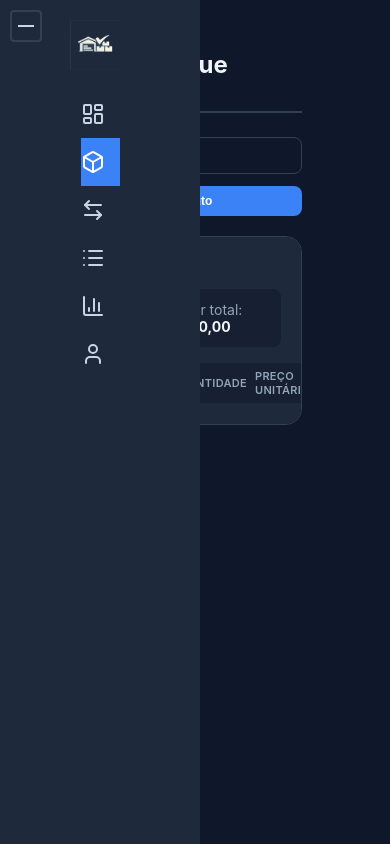
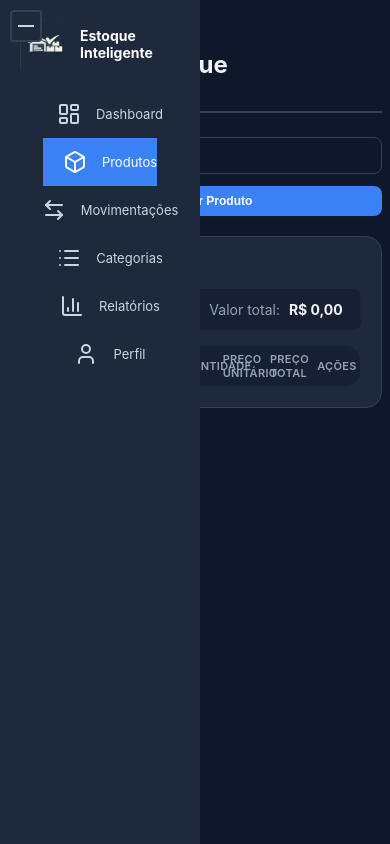
Before and after one commit to ThallisMonteiro/controle-estoque, a plain HTML site: page frontend/produtos.html in a window 390 px wide. Both pictures are taken after a click on the button 26 px from the left and 26 px from the top of the page. Drawn offline with nearby package versions, Linux system fonts and the light colour scheme; no server answers.

Commit message:
feat: adjusts in sidebar expansion time

```diff
--- a/frontend/css/style.css
+++ b/frontend/css/style.css
@@ -35,6 +35,7 @@ body {
   display: flex;
   min-height: 100vh;
   overflow-x: hidden;
+  position: relative;
 }
 
 .sidebar {
@@ -42,12 +43,13 @@ body {
   height: 100vh;
   background-color: #1e293b;
   color: white;
-  transition: width 0.3s ease, transform 0.5s ease;
+  transition: width 0.8s ease;
   overflow: hidden;
   position: fixed;
   left: 0;
   top: 0;
   z-index: 1000;
+  will-change: width;
 }
 
 .sidebar:hover {
@@ -112,7 +114,7 @@ body {
   padding: 15px 0;
   color: #cbd5e1;
   text-decoration: none;
-  transition: background 0.2s, color 0.2s;
+  transition: background 0.8s, color 0.2s;
   width: 100%;
 }
 
@@ -177,10 +179,12 @@ body {
   margin-left: var(--sidebar-width-collapsed);
   padding: 20px;
   width: calc(100% - var(--sidebar-width-collapsed));
-  transition: margin-left 0.3s ease, width 0.3s ease;
+  transition: margin-left 0.8s ease, width 0.8s ease;
   flex: 1;
   min-height: 100vh;
-  max-width: calc(100% - var(--sidebar-width-collapsed));
+  will-change: margin-left;
+  box-sizing: border-box;
+  overflow-x: hidden;
 }
 
 .main-content h1 {
@@ -195,10 +199,9 @@ body {
   font-weight: 600;
 }
 
-.sidebar:hover ~ .main-content {
+body:has(.sidebar:hover) .main-content {
   margin-left: var(--sidebar-width-expanded);
   width: calc(100% - var(--sidebar-width-expanded));
-  max-width: calc(100% - var(--sidebar-width-expanded));
 }
 
 .cards-container {
@@ -246,6 +249,8 @@ body {
   overflow: hidden;
   border: 1px solid var(--border);
   font-size: clamp(12px, 2vw, 14px);
+  table-layout: fixed;
+  box-sizing: border-box;
 }
 
 .tabela-produtos th {
@@ -262,6 +267,7 @@ body {
 .tabela-produtos td {
   padding: clamp(10px, 2vw, 14px);
   border-top: 1px solid var(--border);
+  word-break: break-word;
 }
 
 .tabela-produtos tr:hover {
@@ -438,6 +444,8 @@ textarea:focus {
   width: 100%;
   overflow-x: auto;
   margin-top: 20px;
+  box-sizing: border-box;
+  will-change: auto;
 }
 
 .tabela h2 {
@@ -450,6 +458,7 @@ textarea:focus {
 .tabela table {
   width: 100%;
   border-collapse: collapse;
+  table-layout: fixed;
 }
 
 .tabela thead {
@@ -839,15 +848,15 @@ textarea:focus {
     width: 180px;
   }
 
-  .sidebar:hover ~ .main-content {
-    margin-left: 180px;
-    width: calc(100% - 180px);
-  }
-
   .main-content {
     margin-left: var(--sidebar-width-tablet);
     width: calc(100% - var(--sidebar-width-tablet));
     padding: 16px;
+  }
+
+  body:has(.sidebar:hover) .main-content {
+    margin-left: 180px;
+    width: calc(100% - 180px);
   }
 
   .cards-container {
@@ -869,6 +878,10 @@ textarea:focus {
 @media (max-width: 768px) {
   html {
     font-size: 14px;
+  }
+
+  body {
+    overflow-x: hidden;
   }
 
   .sidebar {
@@ -904,7 +917,7 @@ textarea:focus {
     transform: translateX(0);
   }
 
-  .sidebar:hover ~ .main-content {
+  body:has(.sidebar:hover) .main-content {
     margin-left: 0;
     width: 100%;
   }
```
